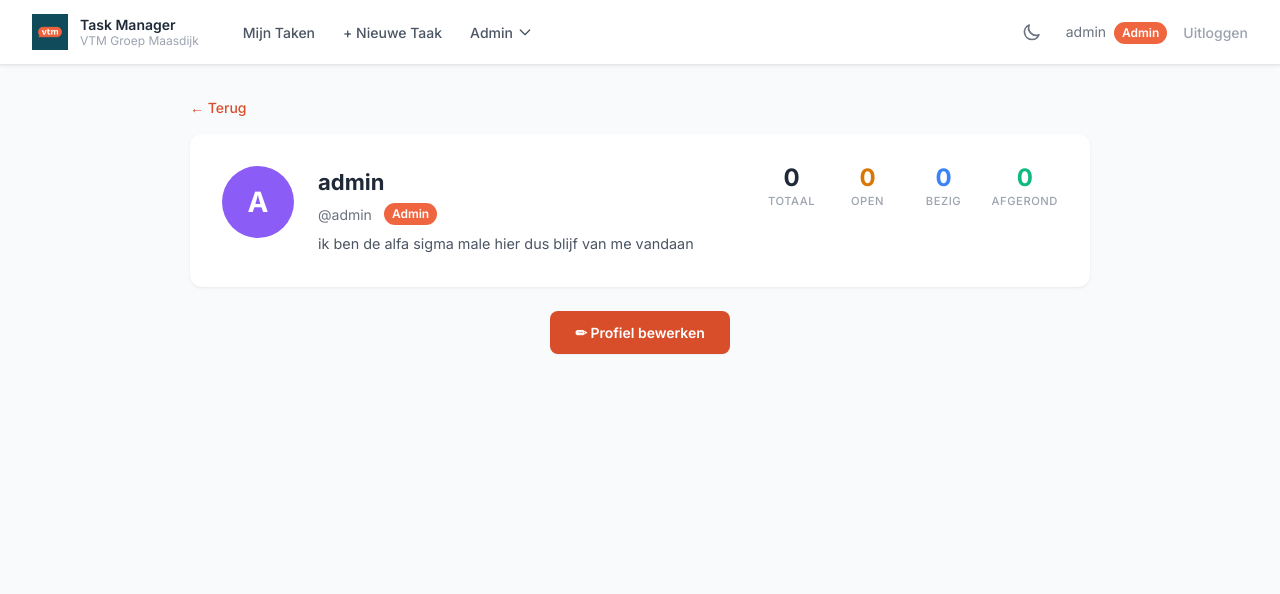
After one commit to GoldenRaven65/Python-main, a Flask app: page /users/1 in a window 1280 px wide. The commit adds this page. Shown: the top 594 px of the page. Run offline with Flask 3, Linux system fonts and the light colour scheme; a user stored in the database is signed in; some libraries are stand-ins or nearby versions.

Commit message:
profiel update

```diff
--- a/app.py
+++ b/app.py
@@ -372,6 +372,21 @@ def admin_toggle_role(user_id):
     return redirect(url_for('admin_users'))
 
 
+@app.route('/users/<int:user_id>')
+@login_required
+def user_profile(user_id):
+    user = db.session.get(User, user_id)
+    if not user:
+        flash('Gebruiker niet gevonden.', 'danger')
+        return redirect(url_for('tasks'))
+    total = len(user.tasks)
+    done = sum(1 for t in user.tasks if t.status == 'afgerond')
+    open_count = sum(1 for t in user.tasks if t.status == 'open')
+    bezig_count = sum(1 for t in user.tasks if t.status == 'bezig')
+    return render_template('user_profile.html', viewed_user=user,
+                           total=total, done=done, open_count=open_count, bezig_count=bezig_count)
+
+
 @app.route('/admin/users/<int:user_id>/delete', methods=['POST'])
 @login_required
 def admin_delete_user(user_id):
--- a/templates/tasks.html
+++ b/templates/tasks.html
@@ -43,9 +43,9 @@
                 {% if task.due_date %}
                 <span class="badge badge--sm badge--neutral">📅 {{ task.due_date.strftime('%d-%m-%Y') }}</span>
                 {% endif %}
-                <span class="badge badge--sm badge--owner">👤 {{ task.owner.username }}</span>
+                <a href="{{ url_for('user_profile', user_id=task.owner.id) }}" class="badge badge--sm badge--owner badge--link" title="Klik voor profiel">👤 {{ task.owner.display_name or task.owner.username }}</a>
                 {% if task.assignee %}
-                <span class="badge badge--sm badge--assignee">📋 {{ task.assignee.username }}</span>
+                <a href="{{ url_for('user_profile', user_id=task.assignee.id) }}" class="badge badge--sm badge--assignee badge--link" title="Klik voor profiel">📋 {{ task.assignee.display_name or task.assignee.username }}</a>
                 {% endif %}
             </div>
 
--- /dev/null
+++ b/templates/user_profile.html
@@ -0,0 +1,56 @@
+{% extends "base.html" %}
+{% block title %}{{ viewed_user.display_name or viewed_user.username }} - Task Manager{% endblock %}
+{% block content %}
+<div class="profile-page">
+
+    <!-- Terug-knop -->
+    <div class="page-header" style="margin-bottom:1rem;">
+        <a href="javascript:history.back()" class="card-link">&larr; Terug</a>
+    </div>
+
+    <!-- Header kaart -->
+    <div class="profile-header-card">
+        <div class="profile-avatar" style="background-color: {{ viewed_user.avatar_color }};">
+            {{ (viewed_user.display_name or viewed_user.username)[0] | upper }}
+        </div>
+        <div class="profile-header-info">
+            <h2 class="profile-name">{{ viewed_user.display_name or viewed_user.username }}</h2>
+            <p class="profile-username">
+                @{{ viewed_user.username }}
+                {% if viewed_user.is_admin %}<span class="badge--vtm-admin">Admin</span>{% endif %}
+            </p>
+            {% if viewed_user.bio %}
+            <p class="profile-bio">{{ viewed_user.bio }}</p>
+            {% else %}
+            <p class="profile-bio" style="color:#9ca3af; font-style:italic;">Geen bio ingesteld.</p>
+            {% endif %}
+        </div>
+        <div class="profile-stats">
+            <div class="profile-stat">
+                <span class="profile-stat-value">{{ total }}</span>
+                <span class="profile-stat-label">Totaal</span>
+            </div>
+            <div class="profile-stat">
+                <span class="profile-stat-value profile-stat-value--open">{{ open_count }}</span>
+                <span class="profile-stat-label">Open</span>
+            </div>
+            <div class="profile-stat">
+                <span class="profile-stat-value profile-stat-value--bezig">{{ bezig_count }}</span>
+                <span class="profile-stat-label">Bezig</span>
+            </div>
+            <div class="profile-stat">
+                <span class="profile-stat-value profile-stat-value--done">{{ done }}</span>
+                <span class="profile-stat-label">Afgerond</span>
+            </div>
+        </div>
+    </div>
+
+    <!-- Eigen profiel bewerken knop -->
+    {% if viewed_user.id == current_user.id %}
+    <div style="text-align:center; margin-top:1rem;">
+        <a href="{{ url_for('profile') }}" class="btn btn-primary">✏ Profiel bewerken</a>
+    </div>
+    {% endif %}
+
+</div>
+{% endblock %}
```
Also changed, not shown: static/css/style.css (+40 -0 lines), templates/admin_users.html (+13 -7 lines).
